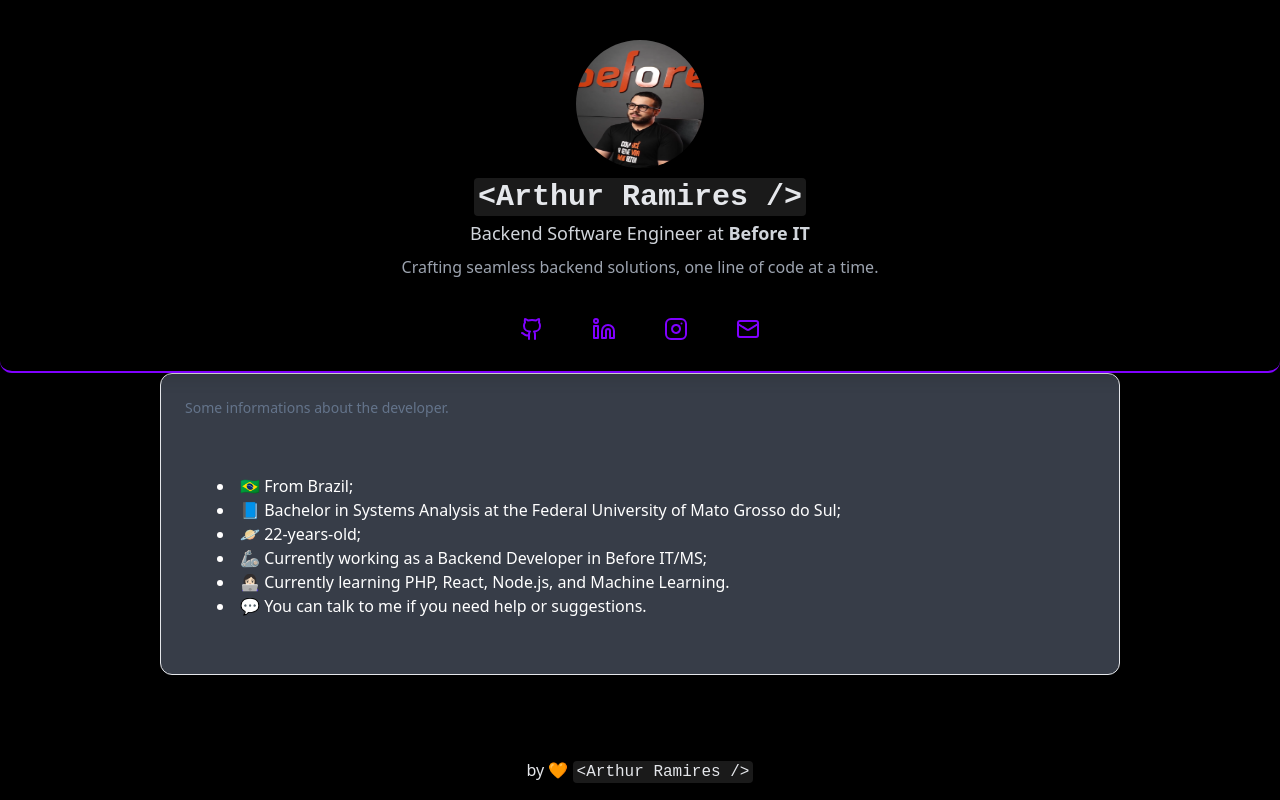
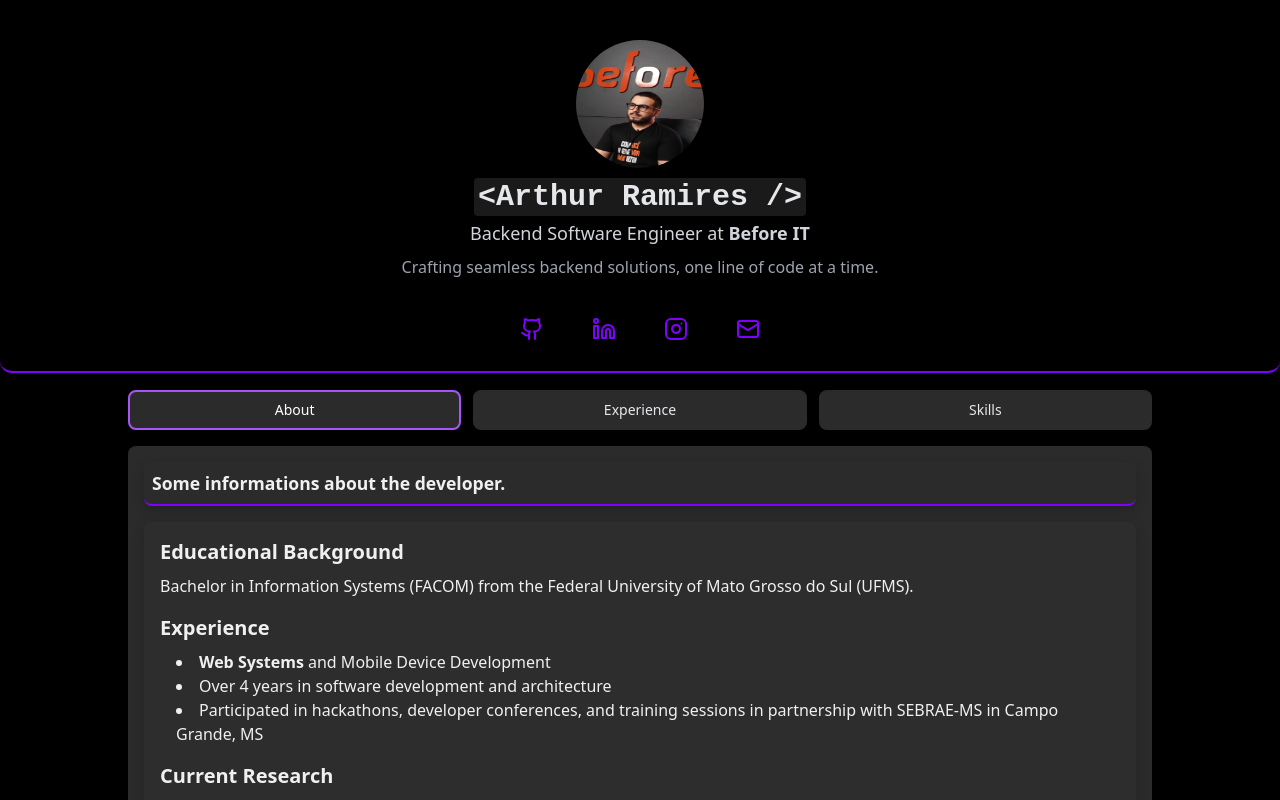
Before and after one commit to arthurramires/portfolio, a React app: page / in a window 1280 px wide. Shown: the top 800 px of the page. Built offline with nearby package versions, Linux system fonts and the light colour scheme; the HTML template or start-up script is replaced by a standard one.

Commit message:
Styling the main component

```diff
--- a/package.json
+++ b/package.json
@@ -15,6 +15,7 @@
     "@radix-ui/react-dialog": "^1.1.1",
     "@radix-ui/react-icons": "^1.3.0",
     "@radix-ui/react-label": "^2.1.0",
+    "@radix-ui/react-scroll-area": "^1.1.0",
     "@radix-ui/react-slot": "^1.1.0",
     "@radix-ui/react-tabs": "^1.1.0",
     "class-variance-authority": "^0.7.0",
@@ -24,7 +25,8 @@
     "react-dom": "^18.3.1",
     "react-router-dom": "^6.24.0",
     "tailwind-merge": "^2.3.0",
-    "tailwindcss-animate": "^1.0.7"
+    "tailwindcss-animate": "^1.0.7",
+    "timers": "^0.1.1"
   },
   "devDependencies": {
     "@types/node": "^20.14.9",
--- a/src/App.tsx
+++ b/src/App.tsx
@@ -1,15 +1,16 @@
 import { Header } from './components/Header';
 import { TabsDemo } from './components/InfoTabs';
+import { ScrollArea } from './components/ui/scroll-area';
 import './global.css';
 
 export function App() {
   return (
     <div className="flex flex-col min-h-screen bg-black text-gray-200">
       <Header />
-      <main className="flex-grow flex flex-col items-center justify-center w-full pt-64">
-        <div className="w-full max-w-5xl p-8 h-auto">
+      <main className="flex-grow flex flex-col items-center justify-center w-full pt-[390px]">
+        <ScrollArea className="w-full max-w-5xl h-auto">
           <TabsDemo />
-        </div>
+        </ScrollArea>
       </main>
       <footer className="w-full flex justify-center items-center py-4 bg-black">
         <h2>by 🧡 <code>&lt;Arthur Ramires /&gt;</code></h2>
--- a/src/components/About.tsx
+++ b/src/components/About.tsx
@@ -1,14 +1,24 @@
 export function About() {
   return (
-    <div className="p-8 rounded-lg">
-      <ul className="list-disc list-inside">
-        <li>🇧🇷 From Brazil;</li>
-        <li>📘 Bachelor in Systems Analysis at the Federal University of Mato Grosso do Sul;</li>
-        <li>🪐 22-years-old;</li>
-        <li>🦾 Currently working as a Backend Developer in Before IT/MS;</li>
-        <li>👩🏻‍💻 Currently learning PHP, React, Node.js, and Machine Learning.</li>
-        <li>💬 You can talk to me if you need help or suggestions.</li>
+    <div className=" rounded-lg">
+      <h2 className="text-xl font-semibold mb-2">Educational Background</h2>
+      <p>
+        Bachelor in Information Systems (FACOM) from the Federal University of Mato Grosso do Sul (UFMS).
+      </p>
+      <h2 className="text-xl font-semibold mt-4 mb-2">Experience</h2>
+      <ul className="list-disc list-inside ml-4">
+        <li><strong>Web Systems</strong> and Mobile Device Development</li>
+        <li>Over 4 years in software development and architecture</li>
+        <li>Participated in hackathons, developer conferences, and training sessions in partnership with SEBRAE-MS in Campo Grande, MS</li>
       </ul>
+      <h2 className="text-xl font-semibold mt-4 mb-2">Current Research</h2>
+      <ul className="list-disc list-inside ml-4">
+        <li>Software Quality, specifically in <strong>Code Smells</strong> and <strong>Community Smells</strong></li>
+        <li>Software Engineering research on Community Smells, Software Ecosystems, and Software Engineering applied to Machine Learning</li>
+      </ul>
+      <p className="mt-4">
+        Member of the Development Laboratory of FACOM (LEDES).
+      </p>
     </div>
   );
 };
--- a/src/components/Experience.tsx
+++ b/src/components/Experience.tsx
@@ -1,6 +1,6 @@
 export function Experience() {
   return (
-    <div className="p-4 rounded-lg">
+    <div className="rounded-lg">
       <div className="job">
         <h3 className="text-xl font-semibold">Backend Software Engineer – Before IT</h3>
         <span className="text-sm text-gray-400">Jul 2022 - Current</span>
--- a/src/components/Header.tsx
+++ b/src/components/Header.tsx
@@ -30,7 +30,7 @@ export function Header() {
           </a>
         </Button>
         <Button type='button' variant="link">
-          <a href="https://www.instagram.com/aarthurito/" target="_blank" rel="noopener noreferrer" className="text-primary">
+          <a href="mailto:arthurrnbueno@gmail.com" target="_blank" rel="noopener noreferrer" className="text-primary">
             <MailIcon />
           </a>
         </Button>
--- a/src/components/InfoTabs.tsx
+++ b/src/components/InfoTabs.tsx
@@ -3,7 +3,6 @@ import {
   CardContent,
   CardDescription,
   CardHeader,
-  CardTitle,
 } from "./../components/ui/card";
 import {
   Tabs,
@@ -18,7 +17,7 @@ import { Skills } from "./Skills";
 export function TabsDemo() {
   return (
     <Tabs defaultValue="about" className="w-full">
-      <TabsList className="grid grid-cols-3 gap-2">
+      <TabsList className="grid grid-cols-3 gap-3">
         <TabsTrigger value="about" className="text-center w-full">About</TabsTrigger>
         <TabsTrigger value="experience" className="text-center w-full">Experience</TabsTrigger>
         <TabsTrigger value="skills" className="text-center w-full">Skills</TabsTrigger>
--- a/src/components/Skills.tsx
+++ b/src/components/Skills.tsx
@@ -2,10 +2,10 @@ export function Skills() {
   const skills = ["PHP", "Laravel", "SQL", "Docker", "Kubernetes", "AWS", "React", "Typescript", "GraphQL", "NodeJS"];
 
   return (
-    <div className="p-4 rounded-lg">
-      <div className="mt-4 flex flex-wrap">
+    <div className="rounded-lg">
+      <div className="flex flex-wrap">
         {skills.map((skill, index) => (
-          <span key={index} className="m-2 px-4 py-2 bg-primary text-white rounded-full"> <strong>{skill}</strong></span>
+          <span key={index} className="shadow-2xl m-2 px-4 py-2 bg-primary text-white rounded-full"> <strong>{skill}</strong></span>
         ))}
       </div>
     </div>
--- a/src/components/ui/card.tsx
+++ b/src/components/ui/card.tsx
@@ -1,6 +1,5 @@
-import * as React from "react"
-
-import { cn } from "@/lib/utils"
+import * as React from "react";
+import { cn } from "./../../lib/utils";
 
 const Card = React.forwardRef<
   HTMLDivElement,
@@ -9,13 +8,13 @@ const Card = React.forwardRef<
   <div
     ref={ref}
     className={cn(
-      "rounded-xl border bg-card text-card-foreground shadow",
+      "card", // Classe personalizada para o card
       className
     )}
     {...props}
   />
-))
-Card.displayName = "Card"
+));
+Card.displayName = "Card";
 
 const CardHeader = React.forwardRef<
   HTMLDivElement,
@@ -23,11 +22,11 @@ const CardHeader = React.forwardRef<
 >(({ className, ...props }, ref) => (
   <div
     ref={ref}
-    className={cn("flex flex-col space-y-1.5 p-6", className)}
+    className={cn("card-header", className)} // Classe personalizada para o card header
     {...props}
   />
-))
-CardHeader.displayName = "CardHeader"
+));
+CardHeader.displayName = "CardHeader";
 
 const CardTitle = React.forwardRef<
   HTMLParagraphElement,
@@ -35,11 +34,11 @@ const CardTitle = React.forwardRef<
 >(({ className, ...props }, ref) => (
   <h3
     ref={ref}
-    className={cn("font-semibold leading-none tracking-tight", className)}
+    className={cn("card-title", className)} // Classe personalizada para o card title
     {...props}
   />
-))
-CardTitle.displayName = "CardTitle"
+));
+CardTitle.displayName = "CardTitle";
 
 const CardDescription = React.forwardRef<
   HTMLParagraphElement,
@@ -47,19 +46,19 @@ const CardDescription = React.forwardRef<
 >(({ className, ...props }, ref) => (
   <p
     ref={ref}
-    className={cn("text-sm text-muted-foreground", className)}
+    className={cn("card-description", className)} // Classe personalizada para o card description
     {...props}
   />
-))
-CardDescription.displayName = "CardDescription"
+));
+CardDescription.displayName = "CardDescription";
 
 const CardContent = React.forwardRef<
   HTMLDivElement,
   React.HTMLAttributes<HTMLDivElement>
 >(({ className, ...props }, ref) => (
-  <div ref={ref} className={cn("p-6 pt-0", className)} {...props} />
-))
-CardContent.displayName = "CardContent"
+  <div ref={ref} className={cn("card-content", className)} {...props} /> // Classe personalizada para o card content
+));
+CardContent.displayName = "CardContent";
 
 const CardFooter = React.forwardRef<
   HTMLDivElement,
@@ -67,10 +66,10 @@ const CardFooter = React.forwardRef<
 >(({ className, ...props }, ref) => (
   <div
     ref={ref}
-    className={cn("flex items-center p-6 pt-0", className)}
+    className={cn("card-footer", className)} // Classe personalizada para o card footer
     {...props}
   />
-))
-CardFooter.displayName = "CardFooter"
+));
+CardFooter.displayName = "CardFooter";
 
-export { Card, CardHeader, CardFooter, CardTitle, CardDescription, CardContent }
+export { Card, CardHeader, CardFooter, CardTitle, CardDescription, CardContent };
--- /dev/null
+++ b/src/components/ui/scroll-area.tsx
@@ -0,0 +1,46 @@
+import * as React from "react"
+import * as ScrollAreaPrimitive from "@radix-ui/react-scroll-area"
+
+import { cn } from "@/lib/utils"
+
+const ScrollArea = React.forwardRef<
+  React.ElementRef<typeof ScrollAreaPrimitive.Root>,
+  React.ComponentPropsWithoutRef<typeof ScrollAreaPrimitive.Root>
+>(({ className, children, ...props }, ref) => (
+  <ScrollAreaPrimitive.Root
+    ref={ref}
+    className={cn("relative overflow-hidden", className)}
+    {...props}
+  >
+    <ScrollAreaPrimitive.Viewport className="h-full w-full rounded-[inherit]">
+      {children}
+    </ScrollAreaPrimitive.Viewport>
+    <ScrollBar />
+    <ScrollAreaPrimitive.Corner />
+  </ScrollAreaPrimitive.Root>
+))
+ScrollArea.displayName = ScrollAreaPrimitive.Root.displayName
+
+const ScrollBar = React.forwardRef<
+  React.ElementRef<typeof ScrollAreaPrimitive.ScrollAreaScrollbar>,
+  React.ComponentPropsWithoutRef<typeof ScrollAreaPrimitive.ScrollAreaScrollbar>
+>(({ className, orientation = "vertical", ...props }, ref) => (
+  <ScrollAreaPrimitive.ScrollAreaScrollbar
+    ref={ref}
+    orientation={orientation}
+    className={cn(
+      "flex touch-none select-none transition-colors",
+      orientation === "vertical" &&
+        "h-full w-2.5 border-l border-l-transparent p-[1px]",
+      orientation === "horizontal" &&
+        "h-2.5 flex-col border-t border-t-transparent p-[1px]",
+      className
+    )}
+    {...props}
+  >
+    <ScrollAreaPrimitive.ScrollAreaThumb className="relative flex-1 rounded-full bg-border" />
+  </ScrollAreaPrimitive.ScrollAreaScrollbar>
+))
+ScrollBar.displayName = ScrollAreaPrimitive.ScrollAreaScrollbar.displayName
+
+export { ScrollArea, ScrollBar }
--- a/src/components/ui/tabs.tsx
+++ b/src/components/ui/tabs.tsx
@@ -11,7 +11,7 @@ const TabsList = React.forwardRef<
   <TabsPrimitive.List
     ref={ref}
     className={cn(
-      "flex justify-around w-full border rounded-lg border-gray-700",
+      "flex justify-around w-full ",
       className
     )}
     {...props}
@@ -26,7 +26,7 @@ const TabsTrigger = React.forwardRef<
   <TabsPrimitive.Trigger
     ref={ref}
     className={cn(
-      "flex-1 text-center py-2 text-sm font-medium rounded-lg transition-colors duration-200 ease-in-out border-2 border-transparent hover:border-purple-500 focus-visible:outline-none focus-visible:border-purple-500 data-[state=active]:border-purple-500 data-[state=active]:text-white",
+      "flex-1 text-center py-2 text-sm font-medium rounded-lg transition-colors bg-[#2b2b2b] duration-200 ease-in-out border-2 border-transparent hover:border-purple-500 focus-visible:outline-none focus-visible:border-purple-500 data-[state=active]:border-purple-500 data-[state=active]:text-white",
       className
     )}
     {...props}
--- a/src/global.css
+++ b/src/global.css
@@ -124,4 +124,71 @@
     margin-top: calc(1rem * calc(1 - var(--tw-space-y-reverse)));
     margin-bottom: calc(1rem * var(--tw-space-y-reverse));
   }
+
+  .card {
+    background-color: #2b2b2b; /* Fundo cinza escuro */
+    color: #eaeaea; /* Texto claro */
+    border-radius: 8px;
+    box-shadow: 0 4px 12px rgba(0, 0, 0, 0.2); /* Sombra mais destacada */
+    padding: 16px;
+    margin: 16px 0;
+  }
+
+  .card-header {
+    margin-bottom: 16px;
+    border-radius: 8px;
+    padding: 8px;
+    box-shadow: 0 4px 12px rgba(0, 0, 0, 0.2);
+  }
+
+  .card-title {
+    font-size: 1.5rem;
+    font-weight: bold;
+    color: #ffffff;
+  }
+
+  .card-description {
+    font-size: 1.1rem;
+    font-weight: bold;
+    color: #f0f0f0;
+  }
+
+  .card-content {
+    font-size: 1rem;
+    color: #f0f0f0;
+    box-shadow: 0 4px 12px rgba(0, 0, 0, 0.2);
+  }
+
+  .card-footer {
+    margin-top: 16px;
+    padding-top: 8px;
+  }
+
+  .about-section {
+    padding: 16px;
+    color: #eaeaea;
+  }
+
+  .about-section h2 {
+    font-size: 1.25rem;
+    font-weight: 600;
+    margin-bottom: 8px;
+    color: #ffffff;
+  }
+
+  .about-section p {
+    margin-bottom: 16px;
+    color: #f0f0f0;
+  }
+
+  .about-section ul {
+    list-style-type: disc;
+    padding-left: 20px;
+    margin-bottom: 16px;
+  }
+
+  .about-section li {
+    margin-bottom: 8px;
+    color: #f0f0f0;
+  }
 }
```
Also changed, not shown: 1 other file (tests, documents, lock files or other folders).
